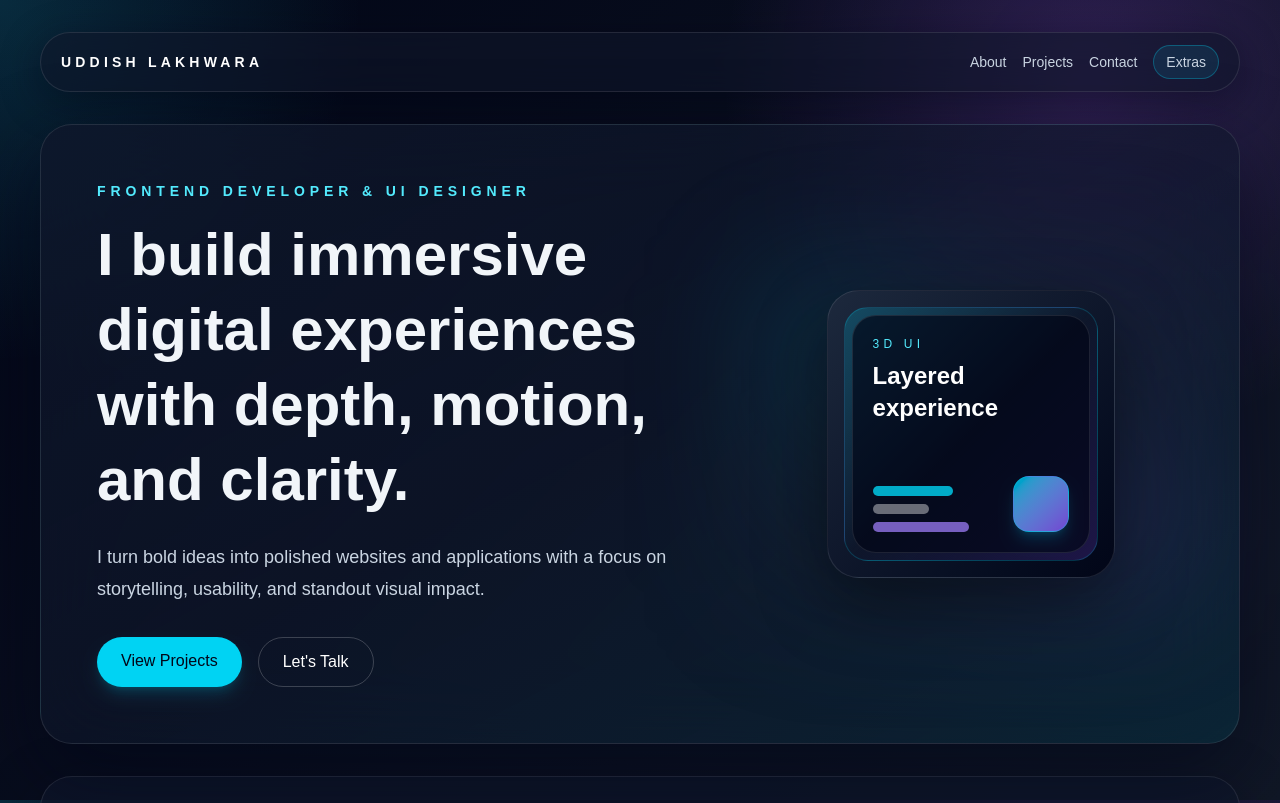
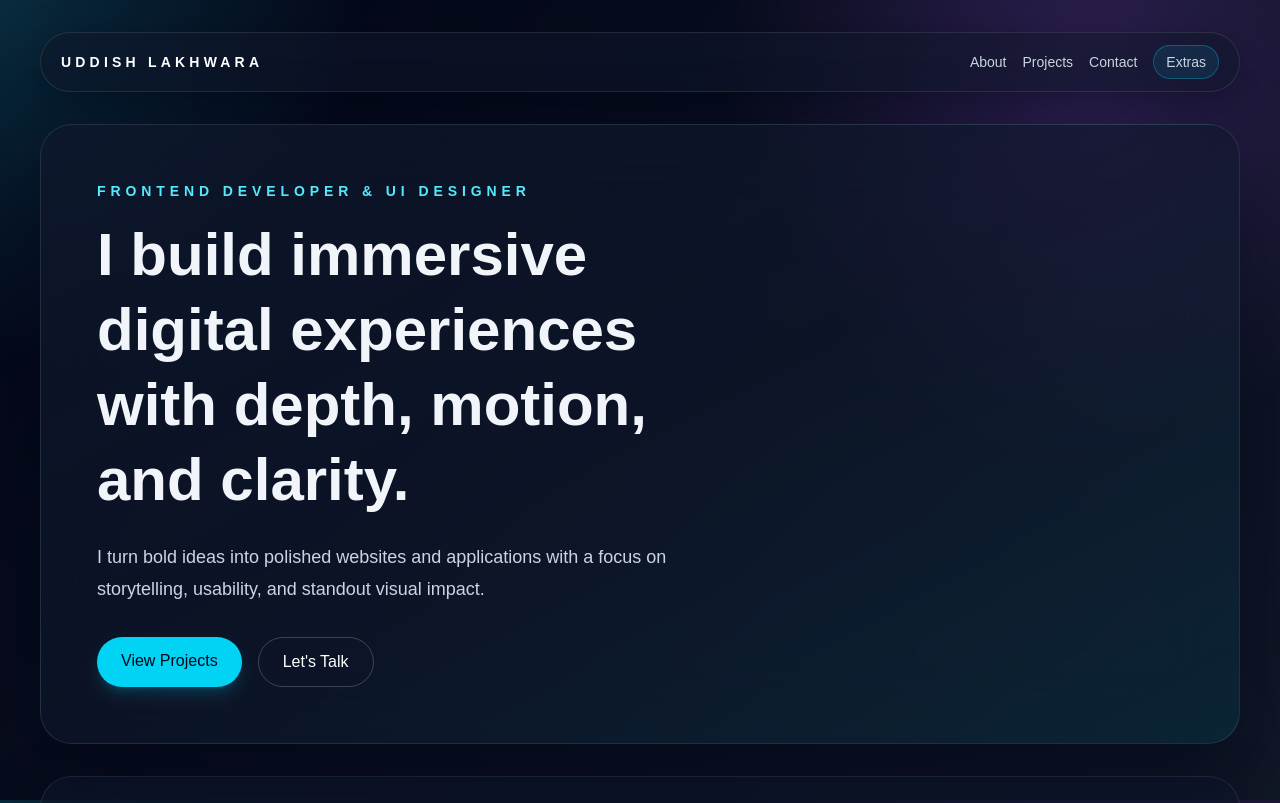
Before and after one commit to uddishlakhwara7-blip/portfolio4, a Next.js app: page / in a window 1280 px wide. Shown: the top 803 px of the page. Built offline with nearby package versions, Linux system fonts and the light colour scheme.

Commit message:
Remove hero panel from homepage

```diff
--- a/src/app/page.tsx
+++ b/src/app/page.tsx
@@ -72,26 +72,6 @@ export default function Home() {
             </div>
           </div>
 
-          <div className="relative flex min-h-[320px] items-center justify-center">
-            <div className="absolute inset-0 rounded-[2rem] border border-cyan-400/20 bg-gradient-to-br from-cyan-400/20 via-slate-800/20 to-violet-500/20 blur-3xl" />
-            <div className="relative h-72 w-72 rounded-[2rem] border border-white/10 bg-gradient-to-br from-slate-800 via-slate-900 to-slate-950 p-6 shadow-[0_25px_70px_rgba(0,0,0,0.45)]">
-              <div className="absolute inset-4 rounded-[1.5rem] border border-cyan-400/20 bg-gradient-to-br from-cyan-500/25 via-transparent to-violet-500/20" />
-              <div className="relative flex h-full flex-col justify-between rounded-[1.5rem] border border-white/10 bg-slate-950/70 p-5">
-                <div>
-                  <p className="text-xs uppercase tracking-[0.35em] text-cyan-300">3D UI</p>
-                  <h2 className="mt-2 text-2xl font-semibold text-white">Layered experience</h2>
-                </div>
-                <div className="flex items-end justify-between">
-                  <div className="space-y-2">
-                    <div className="h-2.5 w-20 rounded-full bg-cyan-400/80" />
-                    <div className="h-2.5 w-14 rounded-full bg-white/40" />
-                    <div className="h-2.5 w-24 rounded-full bg-violet-400/70" />
-                  </div>
-                  <div className="h-14 w-14 rounded-2xl border border-cyan-400/30 bg-gradient-to-br from-cyan-400/80 to-violet-500/80 shadow-lg shadow-cyan-500/20" />
-                </div>
-              </div>
-            </div>
-          </div>
         </div>
 
         <section id="about" className="grid gap-8 rounded-[2rem] border border-white/10 bg-slate-900/70 p-8 shadow-[0_20px_60px_rgba(2,6,23,0.35)] lg:grid-cols-[0.9fr_1.1fr] lg:p-10">
```
